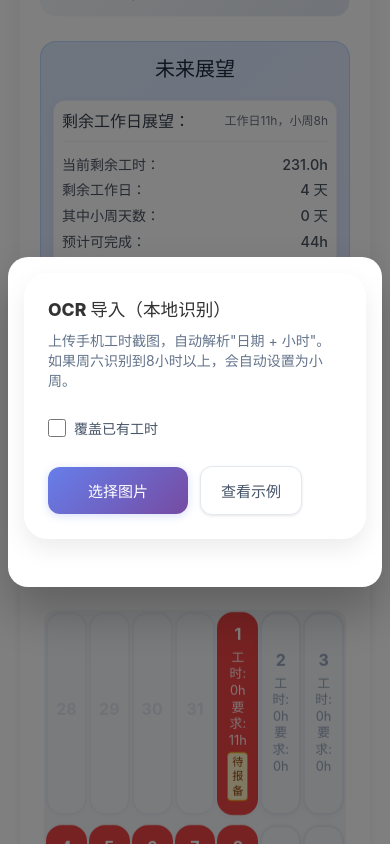
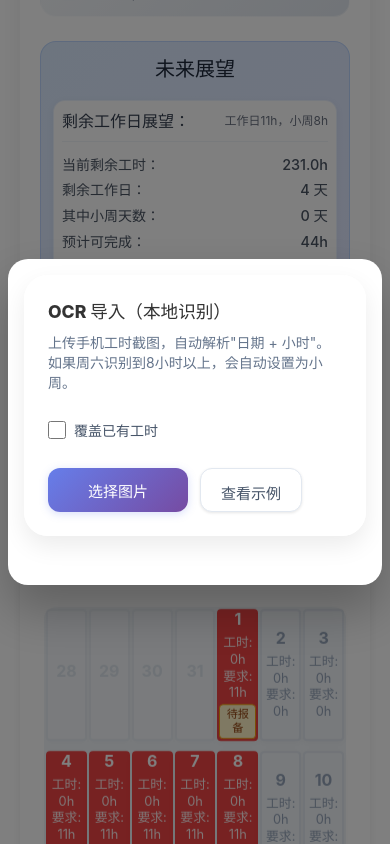
Before and after one commit to QiliChen/work-in-hour, a React (Vite) app: page / in a window 390 px wide. Both pictures are taken after a click on the button "📷 OCR 导入". Shown: the part 1167-2011 px from the top of the page. Built offline with nearby package versions, Linux system fonts and the light colour scheme; no server answers.

Commit message:
feat(mobile): separate mini calendar styles into mobile.css and import

```diff
--- a/src/App.css
+++ b/src/App.css
@@ -1,3 +1,5 @@
+@import url('./mobile.css');
+
 /* 现代化样式重置 */
 * {
   box-sizing: border-box;
--- /dev/null
+++ b/src/mobile.css
@@ -0,0 +1,67 @@
+/* Mini mobile calendar styles */
+@media (max-width: 768px) {
+  :root {
+    --btn-radius: 8px;
+    --btn-height: 44px;
+    --gap: 8px;
+  }
+
+  /* top nav buttons */
+  .nav-button,
+  .btn-primary {
+    height: var(--btn-height);
+    border-radius: var(--btn-radius);
+    font-size: 14px;
+    font-weight: 600;
+    padding: 0 1.25rem;
+    display: flex;
+    align-items: center;
+    justify-content: center;
+  }
+  .nav-button {
+    background: #2563eb;
+    color: #fff;
+  }
+  .btn-secondary {
+    background: #fff;
+    border: 1px solid #e5e7eb;
+    color: #374151;
+    height: var(--btn-height);
+    border-radius: var(--btn-radius);
+    font-size: 14px;
+    padding: 0 1.25rem;
+  }
+
+  /* calendar grid */
+  .calendar-grid {
+    display: grid !important;
+    grid-template-columns: repeat(7, 1fr) !important;
+    gap: 2px !important;
+    background: #f1f5f9;
+    border-radius: 12px;
+    padding: 2px;
+  }
+  .calendar-day {
+    min-height: 36px !important;
+    padding: 0 !important;
+    border-radius: 4px !important;
+    font-size: 11px !important;
+    display: flex !important;
+    align-items: center !important;
+    justify-content: center !important;
+    flex-direction: column;
+    line-height: 1.1;
+    cursor: pointer;
+  }
+  .calendar-day.completed { background:#10b981; color:#fff;}
+  .calendar-day.partial { background:#f59e0b; color:#fff;}
+  .calendar-day.empty { background:#ef4444; color:#fff;}
+  .calendar-day.weekend { background:#f8fafc; color:#94a3b8;}
+  .calendar-day.other-month { opacity:0.4; }
+  .calendar-day.today { outline:2px solid #3b82f6; }
+
+  .small-week-badge,
+  .leave-badge { display:none; }
+
+  .weekday-header { font-size:12px!important; }
+}
```
